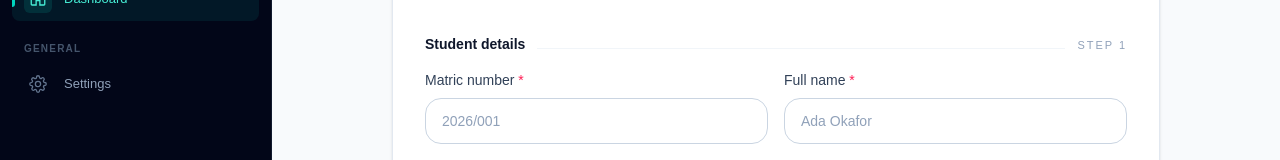
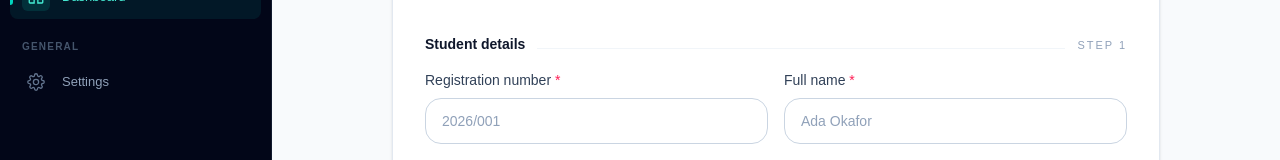
Before and after one commit to Azeezfasasi/unizik-lms-report, a Next.js app: page /dashboard/students/new in a window 1280 px wide. Shown: the part 218-378 px from the top of the page. Built offline with nearby package versions, Linux system fonts and the light colour scheme; no server answers; the database is empty.

Commit message:
updated dashboard component

```diff
--- a/package.json
+++ b/package.json
@@ -15,7 +15,7 @@
     "cloudinary": "^2.10.0",
     "docx": "^9.7.1",
     "exceljs": "^4.4.0",
-    "lucide-react": "^1.25.0",
+    "lucide-react": "^1.27.0",
     "mongoose": "^9.7.4",
     "next": "16.2.10",
     "next-auth": "^4.24.14",
--- a/src/app/(dashboard)/dashboard/students/new/page.tsx
+++ b/src/app/(dashboard)/dashboard/students/new/page.tsx
@@ -274,7 +274,7 @@ export default function NewStudentPage() {
               <SectionHeading eyebrow="Step 1" title="Student details" />
               <div className="grid gap-4 md:grid-cols-2">
                 <div>
-                  <RequiredLabel>Matric number</RequiredLabel>
+                  <RequiredLabel>Registration number</RequiredLabel>
                   <input
                     value={matricNumber}
                     onChange={(event) => {
--- a/src/app/(dashboard)/layout.tsx
+++ b/src/app/(dashboard)/layout.tsx
@@ -4,7 +4,7 @@ export default function DashboardLayout({ children }: { children: React.ReactNod
   return (
     <div className="flex min-h-screen bg-slate-50">
       <Sidebar />
-      <div className="flex min-w-0 flex-1 flex-col">
+      <div className="flex min-w-0 flex-1 flex-col h-screen overflow-y-auto">
         <main className="flex-1 p-6">{children}</main>
       </div>
     </div>
--- a/src/components/layout/Sidebar.tsx
+++ b/src/components/layout/Sidebar.tsx
@@ -163,7 +163,7 @@ export function Sidebar() {
       ) : null}
 
       <aside
-        className={`fixed inset-y-0 left-0 z-40 flex w-68 transform flex-col border-r border-slate-800/60 bg-slate-950 transition-transform duration-200 ease-out md:static md:translate-x-0 ${
+        className={`fixed inset-y-0 left-0 z-40 flex w-68 transform flex-col border-r border-slate-800/60 bg-slate-950 transition-transform duration-200 ease-out md:static md:translate-x-0 h-screen overflow-y-auto ${
           open ? "translate-x-0 shadow-2xl" : "-translate-x-full"
         }`}
       >
@@ -200,7 +200,8 @@ export function Sidebar() {
         ) : null}
 
         {/* Nav — scrolls independently so it never collides with the footer */}
-        <nav className="mt-4 flex-1 space-y-5 overflow-y-auto px-3 pb-4">
+        <nav className="flex-1 overflow-y-auto overflow-x-hidden px-2.5 py-3.5 space-y-5
+           scrollbar-thin scrollbar-thumb-slate-800 scrollbar-track-transparent">
           {Object.entries(grouped).map(([section, links]) => (
             <div key={section}>
               <p className="mb-1.5 px-3 text-[10px] font-semibold uppercase tracking-[0.12em] text-slate-600">
```
Also changed, not shown: 1 other file (tests, documents, lock files or other folders).
